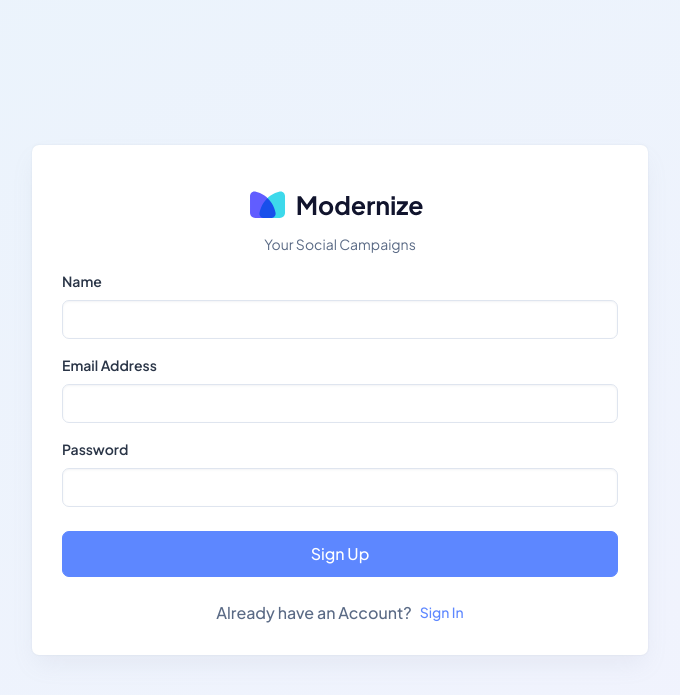
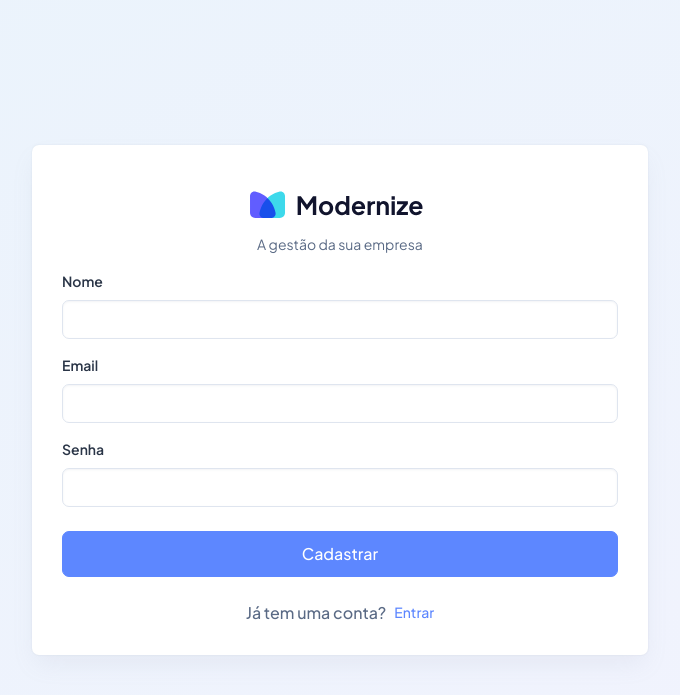
Before and after one commit to Gabrielquintino/Louz, a PHP site: page /app/views/authentication-register.html in a window 1280 px wide. Shown: the top 695 px of the page, without its empty margins (300-980 px from the left). Run offline with PHP 8.4, Linux system fonts and the light colour scheme.

Commit message:
login versao 1

```diff
--- a/app/views/authentication-register.html
+++ b/app/views/authentication-register.html
@@ -23,24 +23,24 @@
                 <a href="./index.html" class="text-nowrap logo-img text-center d-block py-3 w-100">
                   <img src="../../resources/images/logos/dark-logo.svg" width="180" alt="">
                 </a>
-                <p class="text-center">Your Social Campaigns</p>
-                <form>
+                <p class="text-center">A gestão da sua empresa</p>
+                <form method="post" action="~/import">
                   <div class="mb-3">
-                    <label for="exampleInputtext1" class="form-label">Name</label>
-                    <input type="text" class="form-control" id="exampleInputtext1" aria-describedby="textHelp">
+                    <label for="nome" class="form-label">Nome</label>
+                    <input type="text" class="form-control" id="nome" aria-describedby="textHelp">
                   </div>
                   <div class="mb-3">
-                    <label for="exampleInputEmail1" class="form-label">Email Address</label>
-                    <input type="email" class="form-control" id="exampleInputEmail1" aria-describedby="emailHelp">
+                    <label for="email" class="form-label">Email</label>
+                    <input type="email" class="form-control" id="email" aria-describedby="emailHelp">
                   </div>
                   <div class="mb-4">
-                    <label for="exampleInputPassword1" class="form-label">Password</label>
-                    <input type="password" class="form-control" id="exampleInputPassword1">
+                    <label for="senha" class="form-label">Senha</label>
+                    <input type="password" class="form-control" id="senha">
                   </div>
-                  <a href="./index.html" class="btn btn-primary w-100 py-8 fs-4 mb-4 rounded-2">Sign Up</a>
+                  <button type="submit" class="btn btn-primary w-100 py-8 fs-4 mb-4 rounded-2">Cadastrar</button>
                   <div class="d-flex align-items-center justify-content-center">
-                    <p class="fs-4 mb-0 fw-bold">Already have an Account?</p>
-                    <a class="text-primary fw-bold ms-2" href="./authentication-login.html">Sign In</a>
+                    <p class="fs-4 mb-0 fw-bold">Já tem uma conta?</p>
+                    <a class="text-primary fw-bold ms-2" href="./authentication-login.html">Entrar</a>
                   </div>
                 </form>
               </div>
--- a/config/config.php
+++ b/config/config.php
@@ -4,4 +4,4 @@
 define('DB_HOST', 'localhost');
 define('DB_USER', 'root');
 define('DB_PASSWORD', '');
-define('DB_BASE', 'replichoice_master');
+define('DB_BASE', 'db_comum');
--- a/config/routes.php
+++ b/config/routes.php
@@ -2,13 +2,13 @@
 
 // Defina suas rotas aqui
 $rotas = [
-    '' => 'CloneController@index',         // Exemplo: página inicial
-    '/import' => 'CloneController@importSite',
+    '' => 'LoginController@index',         // Exemplo: página inicial
+    '/cadastrar' => 'RegistrarController@cadastrar',
     // Adicione outras rotas conforme necessário
 ];
 
 if (!isset($rotas['/'])) {
-    $rotas['/'] = 'CloneController@index';
+    $rotas['/'] = 'LoginController@index';
 }
 
 return $rotas;
```
Also changed, not shown: app/controllers/LoginController.php (added, +11 -0 lines), app/controllers/RegistrarController.php (renamed from app/controllers/CloneController.php, +4 -4 lines), app/models/CloneModel.php (deleted, +0 -29 lines), app/models/UsuarioModel.php (added, +32 -0 lines), app/views/authentication-login.html (+9 -9 lines), app/views/index.html (+0 -22 lines), app/views/index.php (+19 -17 lines).
